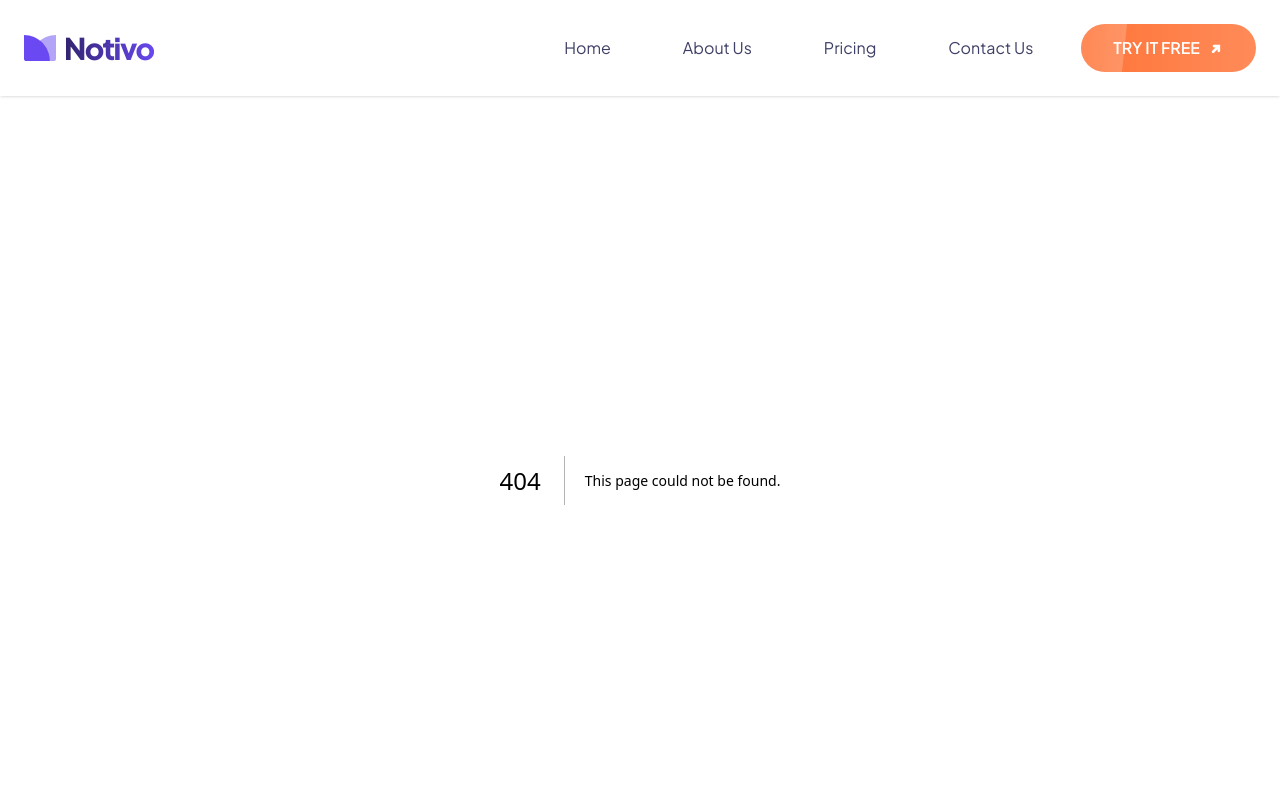
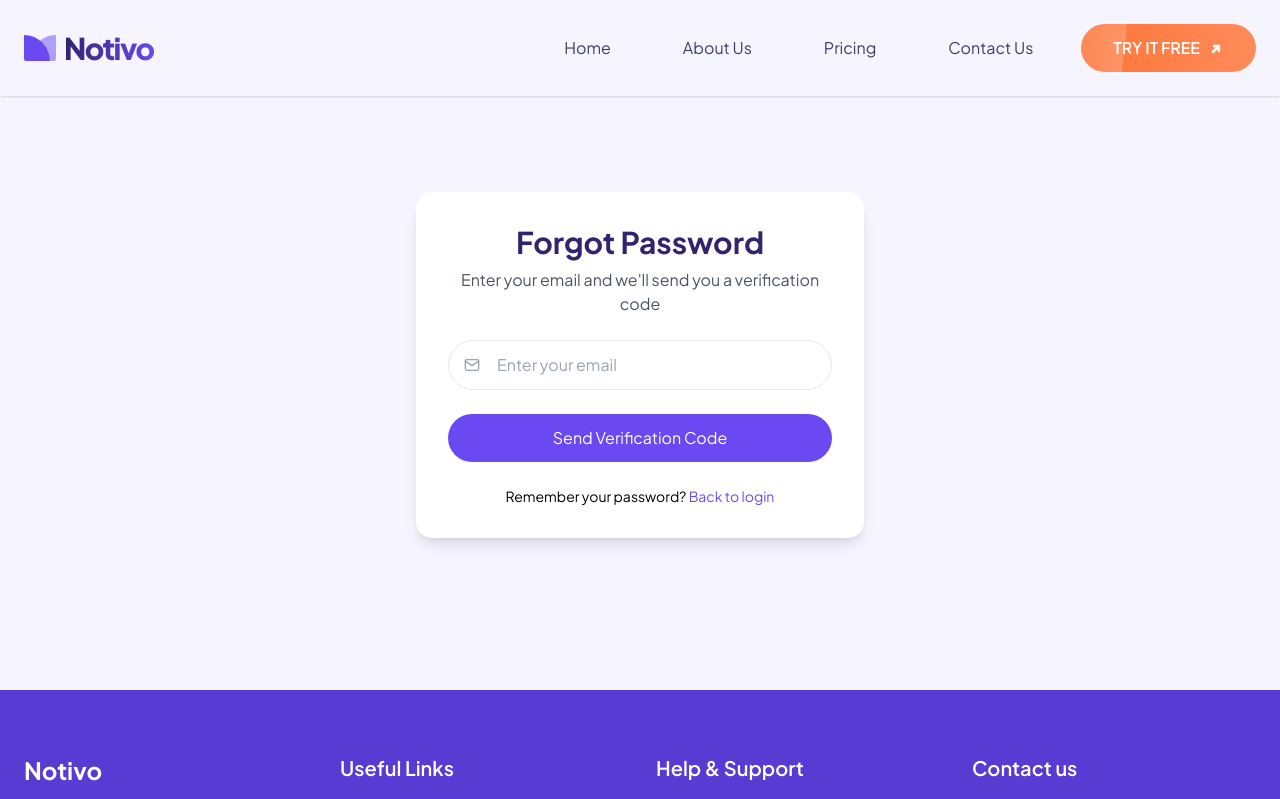
Before and after one commit to sandeep-rajputt/Notivo, a Next.js app: page /forgot-password in a window 1280 px wide. Before the commit this address had no page. Shown: the top 799 px of the page. Built offline with nearby package versions, Linux system fonts and the light colour scheme.

Commit message:
feat: add Forgot Password page with form and styling

```diff
--- /dev/null
+++ b/src/app/(auth)/forgot-password/page.tsx
@@ -0,0 +1,161 @@
+"use client";
+
+import { useState, useCallback } from "react";
+import Link from "next/link";
+import { FiMail } from "react-icons/fi";
+import { motion, AnimatePresence } from "framer-motion";
+import OtpInput from "@components/ui/Otp-input";
+import CustomBox from "@components/ui/Custom-box";
+
+export default function ForgotPasswordPage() {
+  const [step, setStep] = useState<"form" | "loading" | "success" | "otp">(
+    "form"
+  );
+  const [email, setEmail] = useState("");
+  const [otp, setOtp] = useState<string[]>(Array(4).fill(""));
+
+  const handleOtpChange = useCallback((newOtp: string[]) => {
+    setOtp(newOtp);
+  }, []);
+
+  const handleSubmit = async (e: React.FormEvent) => {
+    e.preventDefault();
+    setStep("loading");
+    // Simulate API call
+    setTimeout(() => {
+      setStep("otp");
+    }, 2000);
+  };
+
+  const handleVerifyOtp = () => {
+    setStep("loading");
+    // Simulate API call
+    setTimeout(() => {
+      setStep("success");
+    }, 2000);
+  };
+
+  return (
+    <div className="flex items-center justify-center py-28">
+      <AnimatePresence mode="wait">
+        {step === "form" && (
+          <CustomBox>
+            <div className="space-y-6">
+              <div className="space-y-2 text-center">
+                <h1 className="text-3xl font-bold text-primary-dark">
+                  Forgot Password
+                </h1>
+                <p className="text-gray-600">
+                  Enter your email and we&apos;ll send you a verification code
+                </p>
+              </div>
+
+              <form onSubmit={handleSubmit} className="space-y-6">
+                <div className="relative">
+                  <input
+                    type="email"
+                    required
+                    value={email}
+                    onChange={(e) => setEmail(e.target.value)}
+                    placeholder="Enter your email"
+                    className="w-full rounded-full border border-gray-200 px-6 py-3 pl-12 focus:border-primary focus:outline-none"
+                  />
+                  <FiMail className="absolute left-4 top-1/2 -translate-y-1/2 transform text-gray-400" />
+                </div>
+
+                <motion.button
+                  whileHover={{ scale: 1.02 }}
+                  whileTap={{ scale: 0.98 }}
+                  className="w-full rounded-full bg-primary py-3 text-white hover:bg-primary-light"
+                  type="submit"
+                >
+                  Send Verification Code
+                </motion.button>
+              </form>
+
+              <div className="text-center text-sm">
+                Remember your password?{" "}
+                <Link
+                  href="/login"
+                  className="text-primary hover:text-primary-light"
+                >
+                  Back to login
+                </Link>
+              </div>
+            </div>
+          </CustomBox>
+        )}
+
+        {step === "loading" && (
+          <CustomBox className="flex items-center justify-center py-12">
+            <div className="h-12 w-12 animate-spin rounded-full border-4 border-primary border-t-transparent"></div>
+          </CustomBox>
+        )}
+
+        {step === "otp" && (
+          <CustomBox>
+            <div className="space-y-6">
+              <div className="space-y-2 text-center">
+                <h2 className="text-2xl font-bold text-primary-dark">
+                  Enter Verification Code
+                </h2>
+                <p className="text-gray-600">
+                  We&apos;ve sent a verification code to
+                  <br />
+                  <span className="font-medium text-primary">{email}</span>
+                </p>
+              </div>
+
+              <div className="py-4">
+                <OtpInput value={otp} onChange={handleOtpChange} />
+              </div>
+
+              <motion.button
+                whileHover={{ scale: 1.02 }}
+                whileTap={{ scale: 0.98 }}
+                onClick={handleVerifyOtp}
+                className="w-full rounded-full bg-primary py-3 text-white hover:bg-primary-light"
+              >
+                Verify Code
+              </motion.button>
+
+              <p className="text-center text-sm text-gray-500">
+                Didn&apos;t receive the code?{" "}
+                <button
+                  onClick={() => setStep("form")}
+                  className="text-primary hover:text-primary-light"
+                >
+                  Send again
+                </button>
+              </p>
+            </div>
+          </CustomBox>
+        )}
+
+        {step === "success" && (
+          <CustomBox>
+            <div className="space-y-6 text-center">
+              <div className="space-y-2">
+                <h2 className="text-2xl font-bold text-primary-dark">
+                  Verification Successful
+                </h2>
+                <p className="text-gray-600">
+                  You can now reset your password using the link sent to
+                  <br />
+                  <span className="font-medium text-primary">{email}</span>
+                </p>
+              </div>
+
+              <Link
+                href="/login"
+                className="inline-block w-full rounded-full bg-primary py-3 text-center text-white hover:bg-primary-light"
+              >
+                Back to Login
+              </Link>
+            </div>
+          </CustomBox>
+        )}
+      </AnimatePresence>
+    </div>
+  );
+}
--- a/src/components/layout/Footer.tsx
+++ b/src/components/layout/Footer.tsx
@@ -14,7 +14,7 @@ export default function Footer() {
 
   return (
     <footer className="bg-primary-light lg:mt-10 mt-20 pt-10">
-      <div className="p-6 max-w-7xl mx-auto pb-12  lg:mt-0">
+      <div className="p-6 max-w-7xl mx-auto   lg:mt-0">
         <div className="grid gap-8 md:grid-cols-2 xl:grid-cols-4">
           {/* Brand Section */}
           <div className="space-y-6">
@@ -23,7 +23,7 @@ export default function Footer() {
             </Link>
             <p className="text-sm text-white/80">
               Notivo helps you stay on top of important tasks and events with
-              reminders sent through WhatsApp, Telegram, email, and more!
+              reminders sent through Discord, Telegram, email, and more!
             </p>
             <form onSubmit={handleSubmit} className="flex gap-2">
               <input
--- /dev/null
+++ b/src/components/ui/Custom-box.tsx
@@ -0,0 +1,22 @@
+"use client";
+
+import { motion } from "framer-motion";
+import { ReactNode } from "react";
+
+interface CustomBoxProps {
+  children: ReactNode;
+  className?: string;
+}
+
+export default function Page({ children, className = "" }: CustomBoxProps) {
+  return (
+    <motion.div
+      initial={{ opacity: 0, y: 20 }}
+      animate={{ opacity: 1, y: 0 }}
+      exit={{ opacity: 0, y: -20 }}
+      className={`w-full max-w-md rounded-2xl bg-white p-8 shadow-lg ${className}`}
+    >
+      {children}
+    </motion.div>
+  );
+}
--- /dev/null
+++ b/src/components/ui/Otp-input.tsx
@@ -0,0 +1,81 @@
+"use client";
+
+import { useEffect, useRef } from "react";
+import { motion } from "framer-motion";
+
+interface OtpInputProps {
+  length?: number;
+  value: string[];
+  onChange: (value: string[]) => void;
+}
+
+export default function Page({
+  length = 4,
+  value = [],
+  onChange,
+}: OtpInputProps) {
+  const inputRefs = useRef<(HTMLInputElement | null)[]>(
+    Array(length).fill(null)
+  );
+
+  // Ensure value array has correct length
+  useEffect(() => {
+    if (value.length !== length) {
+      // Create a new array with the correct length
+      const newValue = Array(length).fill("");
+      // Copy over any existing values
+      value.slice(0, length).forEach((v, i) => {
+        newValue[i] = v;
+      });
+      onChange(newValue);
+    }
+  }, [length, value.length, onChange]);
+
+  const handleChange = (index: number, digit: string) => {
+    if (digit.length <= 1 && /^[0-9]*$/.test(digit)) {
+      const newValue = [...value];
+      newValue[index] = digit;
+      onChange(newValue);
+
+      // Auto-focus next input
+      if (digit && index < length - 1) {
+        inputRefs.current[index + 1]?.focus();
+      }
+    }
+  };
+
+  const handleKeyDown = (
+    index: number,
+    e: React.KeyboardEvent<HTMLInputElement>
+  ) => {
+    if (e.key === "Backspace" && !value[index] && index > 0) {
+      inputRefs.current[index - 1]?.focus();
+    }
+  };
+
+  return (
+    <div className="flex justify-center space-x-4">
+      {Array.from({ length }, (_, index) => (
+        <motion.div
+          key={index}
+          initial={{ opacity: 0, y: 20 }}
+          animate={{ opacity: 1, y: 0 }}
+          transition={{ delay: index * 0.1 }}
+        >
+          <input
+            ref={(el) => {
+              inputRefs.current[index] = el;
+            }}
+            type="text"
+            required
+            maxLength={1}
+            value={value[index] || ""}
+            onChange={(e) => handleChange(index, e.target.value)}
+            onKeyDown={(e) => handleKeyDown(index, e)}
+            className="h-14 w-14 rounded-xl border-2 border-gray-200 text-center text-xl focus:border-primary focus:outline-none"
+          />
+        </motion.div>
+      ))}
+    </div>
+  );
+}
```
